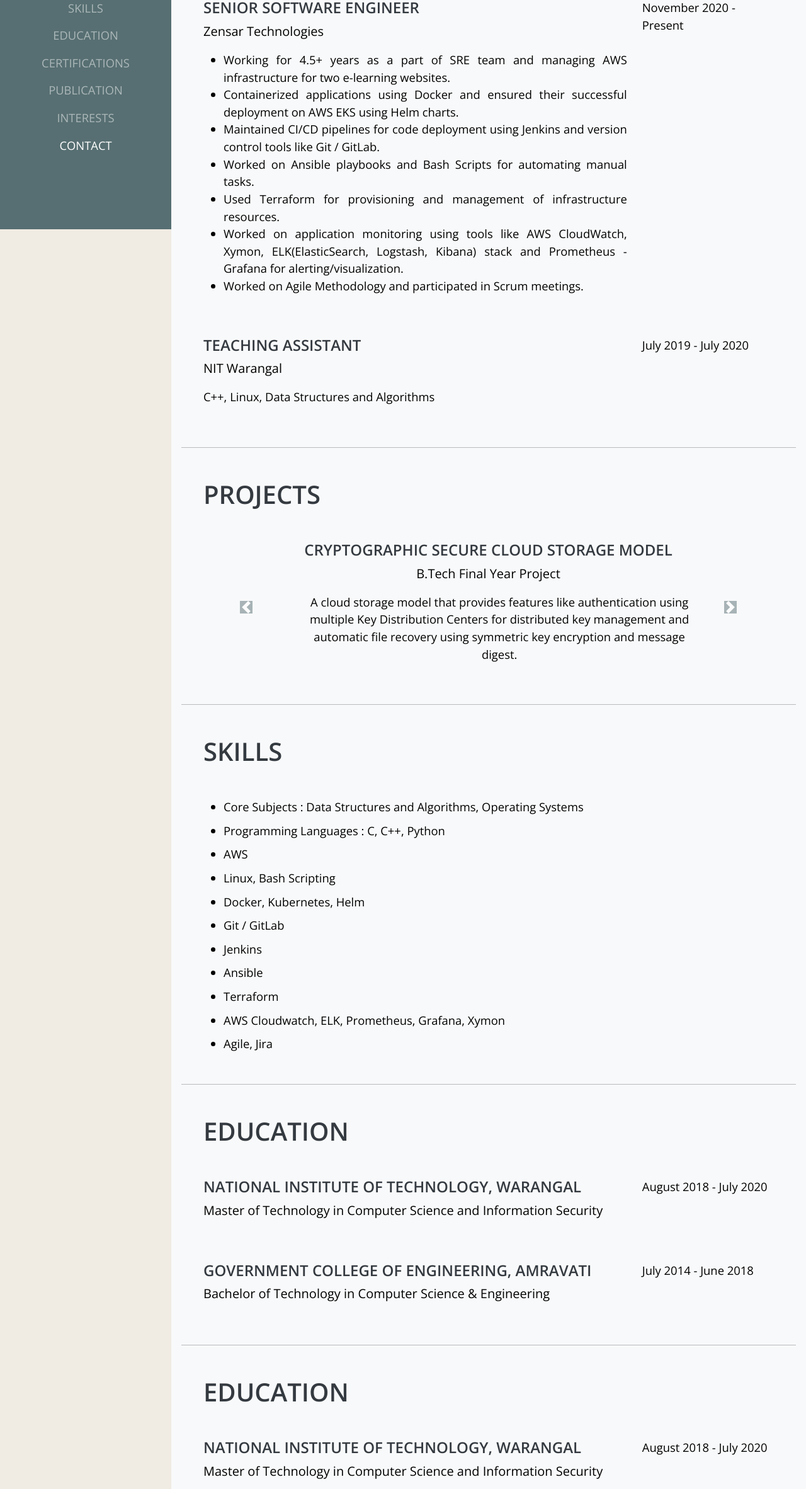
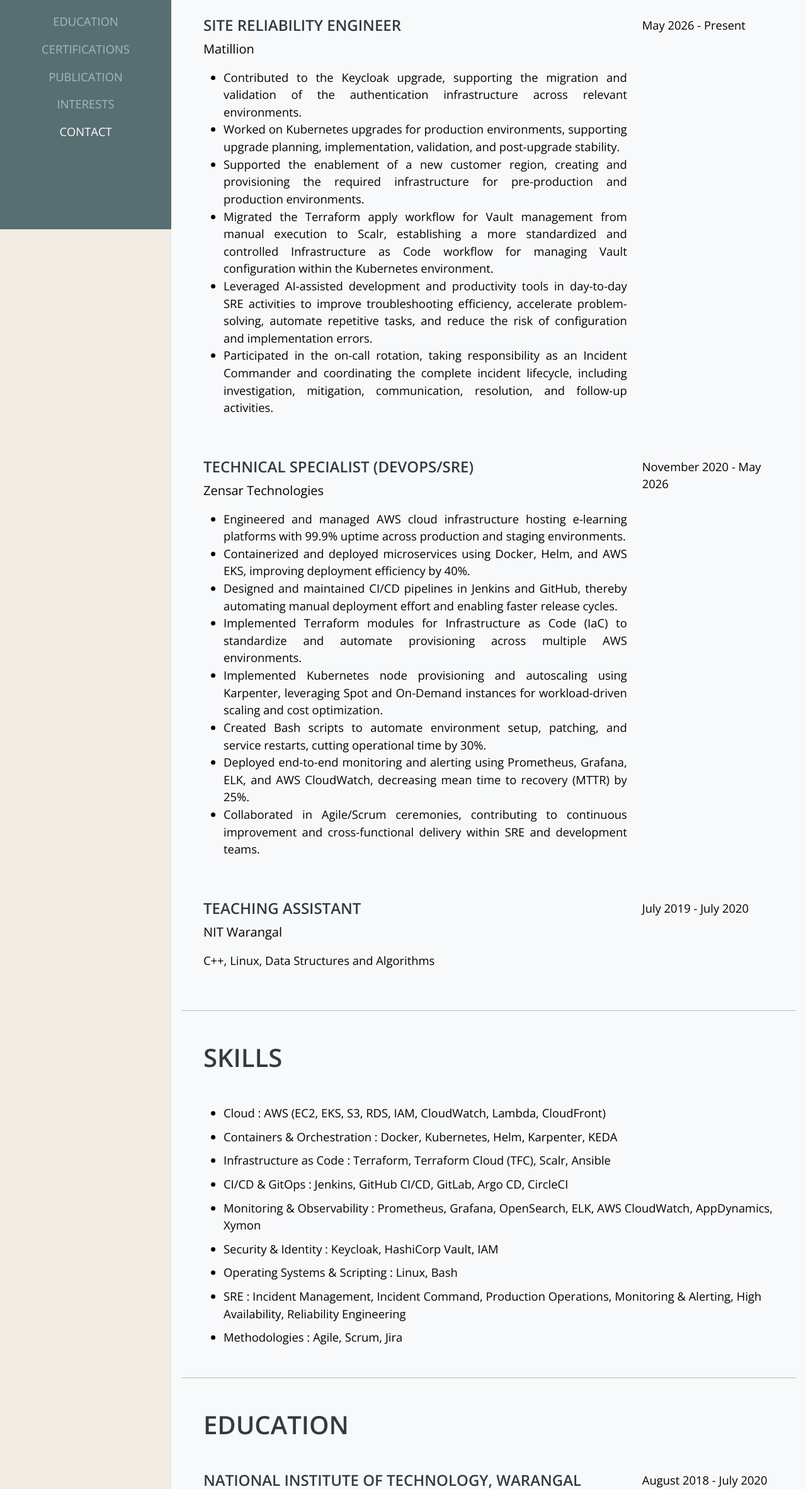
Before and after one commit to shubham-rathod36/shubham-rathod36.github.io, a plain HTML site: page index.html in a window 1280 px wide. Shown: the part 436-2800 px from the top of the page at 63% size. Drawn offline with nearby package versions, Linux system fonts and the light colour scheme.

Commit message:
Revise personal profile and experience details
Updated personal details and experience in index.html, reflecting a transition from a Senior Software Engineer to a Site Reliability Engineer role, along with modifications to project descriptions and skills.

```diff
--- a/index.html
+++ b/index.html
@@ -55,9 +55,6 @@
           <a class="nav-link js-scroll-trigger" href="#experience">EXPERIENCE</a>
         </li>
         <li class="navbar-item">
-          <a class="nav-link js-scroll-trigger" href="#projects">PROJECTS</a>
-        </li>
-        <li class="navbar-item">
           <a class="nav-link js-scroll-trigger" href="#skills">SKILLS</a>
         </li>
         <li class="navbar-item">
@@ -96,8 +93,9 @@
         <h1 class="name">SHUBHAM RATHOD</h1>
       </div>
       <p class="desc just">
-        I am a Senior Software Engineer having 4.5+ years of experience as a part of SRE and DevOps team
-        responsible for the availability of highly scalable e-learning platforms. Check out my <a href="https://drive.google.com/file/d/1-ceYujAmqKpvNdkADq6nqkhOAPdDK5CM/view?usp=sharing">Resume</a>.</p>
+        I am a Site Reliability Engineer having 6 years of experience designing, automating and operating cloud
+        infrastructure and production environments on AWS, with a focus on Kubernetes, Infrastructure as Code,
+        reliability and incident management. Check out my <a href="https://drive.google.com/file/d/1-ceYujAmqKpvNdkADq6nqkhOAPdDK5CM/view?usp=sharing">Resume</a>.</p>
 
     </section>
     <hr>
@@ -112,20 +110,39 @@
 
       <div class="desc row">
         <div class="col-lg-9">
-          <h3>Senior Software Engineer</h3>
-          <p class="sub-heading">Zensar Technologies</p>
+          <h3>Site Reliability Engineer</h3>
+          <p class="sub-heading">Matillion</p>
           <ul class="just">
-            <li>Working for 4.5+ years as a part of SRE team and managing AWS infrastructure for two e-learning websites.</li>
-            <li>Containerized applications using Docker and ensured their successful deployment on AWS EKS using Helm charts.</li>
-            <li>Maintained CI/CD pipelines for code deployment using Jenkins and version control tools like Git / GitLab.</li>
-            <li>Worked on Ansible playbooks and Bash Scripts for automating manual tasks.</li>
-            <li>Used Terraform for provisioning and management of infrastructure resources.</li>
-            <li>Worked on application monitoring using tools like AWS CloudWatch, Xymon, ELK(ElasticSearch, Logstash, Kibana) stack and Prometheus - Grafana for alerting/visualization.</li>
-            <li>Worked on Agile Methodology and participated in Scrum meetings.</li>
+            <li>Contributed to the Keycloak upgrade, supporting the migration and validation of the authentication infrastructure across relevant environments.</li>
+            <li>Worked on Kubernetes upgrades for production environments, supporting upgrade planning, implementation, validation, and post-upgrade stability.</li>
+            <li>Supported the enablement of a new customer region, creating and provisioning the required infrastructure for pre-production and production environments.</li>
+            <li>Migrated the Terraform apply workflow for Vault management from manual execution to Scalr, establishing a more standardized and controlled Infrastructure as Code workflow for managing Vault configuration within the Kubernetes environment.</li>
+            <li>Leveraged AI-assisted development and productivity tools in day-to-day SRE activities to improve troubleshooting efficiency, accelerate problem-solving, automate repetitive tasks, and reduce the risk of configuration and implementation errors.</li>
+            <li>Participated in the on-call rotation, taking responsibility as an Incident Commander and coordinating the complete incident lifecycle, including investigation, mitigation, communication, resolution, and follow-up activities.</li>
           </ul>
         </div>
         <div class="col-lg-3">
-          <p>November 2020 - Present</p>
+          <p>May 2026 - Present</p>
+        </div>
+      </div>
+
+      <div class="desc row">
+        <div class="col-lg-9">
+          <h3>Technical Specialist (DevOps/SRE)</h3>
+          <p class="sub-heading">Zensar Technologies</p>
+          <ul class="just">
+            <li>Engineered and managed AWS cloud infrastructure hosting e-learning platforms with 99.9% uptime across production and staging environments.</li>
+            <li>Containerized and deployed microservices using Docker, Helm, and AWS EKS, improving deployment efficiency by 40%.</li>
+            <li>Designed and maintained CI/CD pipelines in Jenkins and GitHub, thereby automating manual deployment effort and enabling faster release cycles.</li>
+            <li>Implemented Terraform modules for Infrastructure as Code (IaC) to standardize and automate provisioning across multiple AWS environments.</li>
+            <li>Implemented Kubernetes node provisioning and autoscaling using Karpenter, leveraging Spot and On-Demand instances for workload-driven scaling and cost optimization.</li>
+            <li>Created Bash scripts to automate environment setup, patching, and service restarts, cutting operational time by 30%.</li>
+            <li>Deployed end-to-end monitoring and alerting using Prometheus, Grafana, ELK, and AWS CloudWatch, decreasing mean time to recovery (MTTR) by 25%.</li>
+            <li>Collaborated in Agile/Scrum ceremonies, contributing to continuous improvement and cross-functional delivery within SRE and development teams.</li>
+          </ul>
+        </div>
+        <div class="col-lg-3">
+          <p>November 2020 - May 2026</p>
         </div>
       </div>
 
@@ -143,75 +160,6 @@
     </section>
     <hr>
 
-    <!-- Projects -->
-
-    <section class="left" id="projects">
-
-      <div>
-        <h2>PROJECTS</h2>
-      </div>
-
-      <div id="tetimonial-carousel" class="carousel slide desc" data-bs-ride="false">
-        <div class="carousel-inner">
-          <div class="carousel-item container-fluid active">
-            <h3>Cryptographic secure cloud storage model</h3>
-            <p class="sub-heading">B.Tech Final Year Project</p>
-            <p class="project-matter">A cloud storage model that provides features like authentication using multiple
-              Key Distribution Centers for distributed key management and automatic file recovery using symmetric key
-              encryption and message digest.
-            </p>
-          </div>
-
-          <div class="carousel-item container-fluid">
-            <h3>Generating Cancellable Iris Template using Partial Sort and Randomized
-              Look-up Table Mapping</h3>
-            <p class="sub-heading">M.Tech Year Final Project</p>
-            <p class="project-matter">A mechanism to generate secure and accurate cancellable iris templates using
-              partial
-              sort and random look-up table mapping implemented in MATLAB.</p>
-          </div>
-
-          <div class="carousel-item container-fluid">
-            <h3>Personal Website</h3>
-            <p class="sub-heading">Personal Project</p>
-            <p class="project-matter">Built a personal website using HTML, CSS and Bootstrap Classes; deployed it with the help of github actions and hosted it on S3 using Static website hosting. Please
-              <a href="http://personal-website-sr.s3-website-us-east-1.amazonaws.com"> visit</a>.
-            </p>
-          </div>
-
-          <div class="carousel-item container-fluid">
-            <h3>S3 Event Trigger</h3>
-            <p class="sub-heading">Personal Project</p>
-            <p class="project-matter">Implemented a S3 event trigger project using AWS S3, Lambda and SNS.
-            </p>
-          </div>
-
-          <div class="carousel-item container-fluid">
-            <h3>Keeper App</h3>
-            <p class="sub-heading">Personal Project</p>
-            <p class="project-matter">Built a Keeper App inspired by <a href="https://keep.google.com/">Google Keep</a>
-              using React Frontend and Motoko Backend
-              which runs on the ICP blockchain.</p>
-          </div>
-
-          <div class="carousel-item container-fluid">
-            <h3>DeFi DApp</h3 <p class="sub-heading">Personal Project</p>
-            <p class="project-matter">Built a Decentralized Finance App inspired by <a
-                href="https://compound.finance/">Compound</a> using React Frontend and
-              Motoko Backend which runs on the ICP blockchain.</p>
-          </div>
-        </div>
-        <button class="carousel-control-prev" type="button" data-bs-target="#tetimonial-carousel" data-bs-slide="prev">
-          <span class="carousel-control-prev-icon"></span>
-        </button>
-        <button class="carousel-control-next" type="button" data-bs-target="#tetimonial-carousel" data-bs-slide="next">
-          <span class="carousel-control-next-icon"></span>
-        </button>
-      </div>
-
-    </section>
-    <hr>
-
     <!-- Skills -->
 
     <section class="left" id="skills">
@@ -221,57 +169,23 @@
       </div>
 
       <ul>
-        <li>Core Subjects : Data Structures and Algorithms, Operating Systems</li>
-        <li>Programming Languages : C, C++, Python</li>
         <!-- <li>Frontend Design : HTML, CSS, Bootstrap, jQuery, ReactJS</li>
         <li>Tools : Git, Jenkins, Linux, AWS, AGILE</li> -->
-        <li>AWS</li>
-        <li>Linux, Bash Scripting</li>
-        <li>Docker, Kubernetes, Helm</li>
-        <li>Git / GitLab</li>
-        <li>Jenkins</li>
-        <li>Ansible</li>
-        <li>Terraform</li>
-        <li>AWS Cloudwatch, ELK, Prometheus, Grafana, Xymon</li>
-        <li>Agile, Jira</li>
+        <li>Cloud : AWS (EC2, EKS, S3, RDS, IAM, CloudWatch, Lambda, CloudFront)</li>
+        <li>Containers &amp; Orchestration : Docker, Kubernetes, Helm, Karpenter, KEDA</li>
+        <li>Infrastructure as Code : Terraform, Terraform Cloud (TFC), Scalr, Ansible</li>
+        <li>CI/CD &amp; GitOps : Jenkins, GitHub CI/CD, GitLab, Argo CD, CircleCI</li>
+        <li>Monitoring &amp; Observability : Prometheus, Grafana, OpenSearch, ELK, AWS CloudWatch, AppDynamics, Xymon</li>
+        <li>Security &amp; Identity : Keycloak, HashiCorp Vault, IAM</li>
+        <li>Operating Systems &amp; Scripting : Linux, Bash</li>
+        <li>SRE : Incident Management, Incident Command, Production Operations, Monitoring &amp; Alerting, High Availability, Reliability Engineering</li>
+        <li>Methodologies : Agile, Scrum, Jira</li>
       </ul>
 
 
     </section>
     <hr>
 
-    <!-- Education -->
-
-    <section class="left" id="education">
-
-      <div>
-        <h2>EDUCATION</h2>
-      </div>
-
-      <div class="desc row">
-        <div class="col-lg-9">
-          <h3>National Institute of Technology, Warangal</h3>
-          <p class="sub-heading">Master of Technology in Computer Science and Information Security</p>
-
-        </div>
-        <div class="col-lg-3">
-          <p>August 2018 - July 2020</p>
-        </div>
-      </div>
-
-      <div class="desc row">
-        <div class="col-lg-9">
-          <h3>Government College of Engineering, Amravati</h3>
-          <p class="sub-heading">Bachelor of Technology in Computer Science & Engineering</p>
-
-        </div>
-        <div class="col-lg-3">
-          <p>July 2014 - June 2018</p>
-        </div>
-      </div>
-
-    </section>
-    <hr>
     <!-- Education -->
 
     <section class="left" id="education">
@@ -316,7 +230,6 @@
       <ul>
         <li><a href="https://www.credly.com/badges/0a3dcef6-2304-431d-9735-b401c8d648e0/public_url">Certified Kubernetes Administrator (CKA)</a></li>
         <li><a href="https://www.credly.com/badges/124fd3f3-a294-445b-af06-d6984ad0434f/public_url">AWS Certified: SysOps Administrator - Associate (SOA-C02)</a></li>
-        <li><a href="https://www.credly.com/badges/16624be5-0235-428c-aa70-8fafcd8371fd/public_url">HashiCorp Certified: Terraform Associate (HCTA0-003)</a></li>
       </ul>
 
     </section>
```
